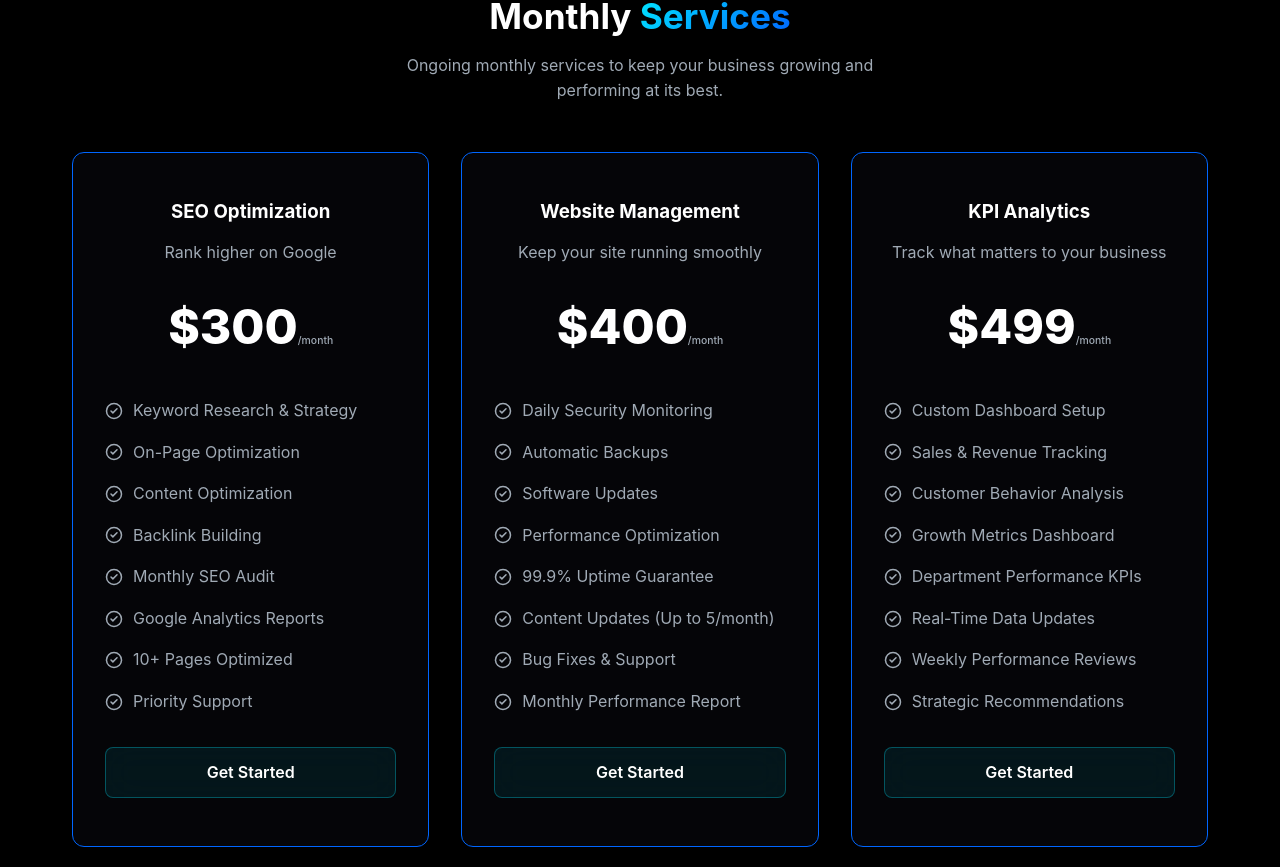
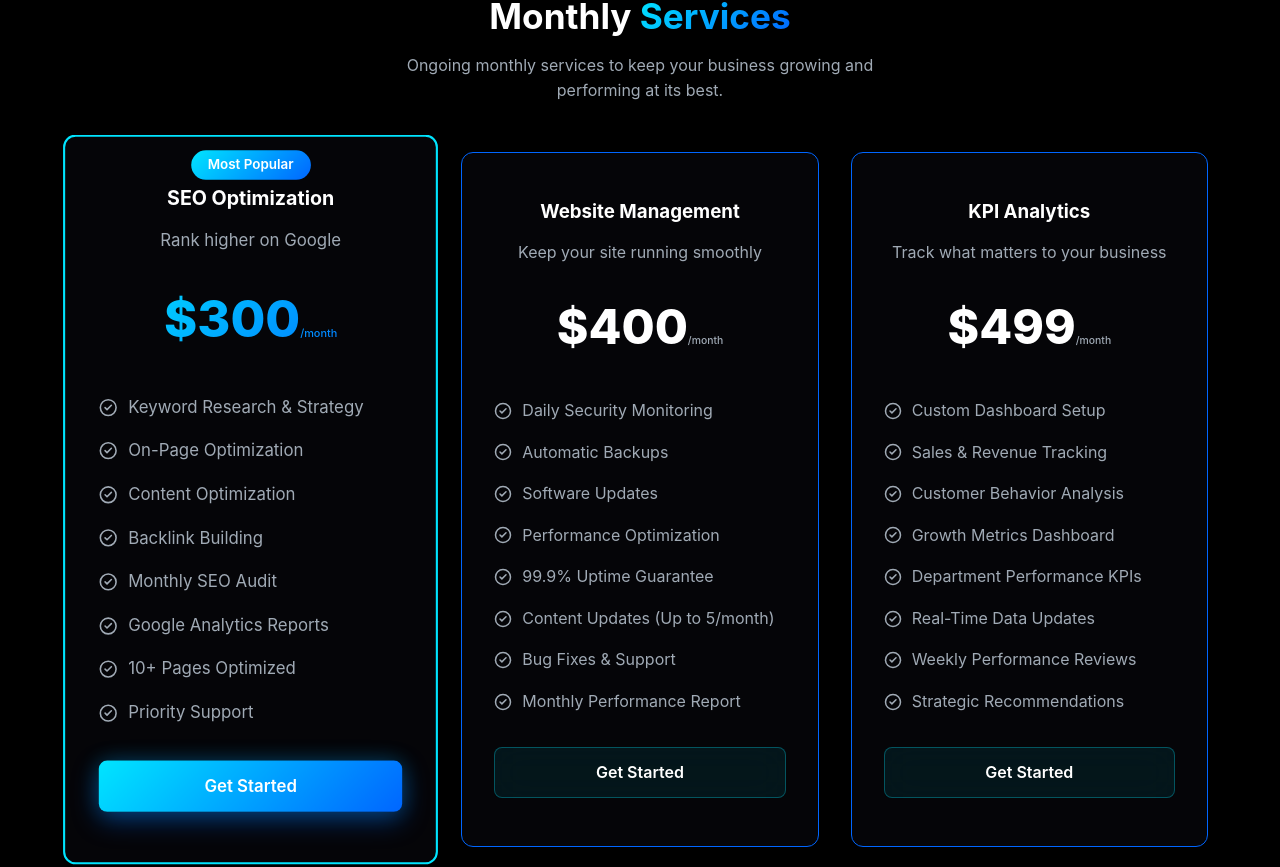
Before and after one commit to rafagax/proyecto-web, a React (Vite) app: page /pricing in a window 1280 px wide. Shown: the part 1406-2273 px from the top of the page. Built offline with nearby package versions, Linux system fonts and the light colour scheme.

Commit message:
Update Pricing.jsx

```diff
--- a/src/pages/Pricing.jsx
+++ b/src/pages/Pricing.jsx
@@ -100,11 +100,12 @@ const Pricing = () => {
             </p>
 
             <div className="pricing-grid">
-              {/* SEO Service */}
-              <div className="pricing-card">
+              {/* SEO Service — Most Popular */}
+              <div className="pricing-card popular">
+                <div className="popular-badge">Most Popular</div>
                 <h3>SEO Optimization</h3>
                 <p style={{ color: 'var(--text-secondary)' }}>Rank higher on Google</p>
-                <div className="price-amount">$300<span style={{ fontSize: '0.65rem', color: 'var(--text-secondary)', fontWeight: '500' }}>/month</span></div>
+                <div className="price-amount text-gradient">$300<span style={{ fontSize: '0.65rem', color: 'var(--text-secondary)', fontWeight: '500' }}>/month</span></div>
                 <ul className="price-features">
                   <li><CheckCircle2 size={18} /> Keyword Research & Strategy</li>
                   <li><CheckCircle2 size={18} /> On-Page Optimization</li>
@@ -115,7 +116,7 @@ const Pricing = () => {
                   <li><CheckCircle2 size={18} /> 10+ Pages Optimized</li>
                   <li><CheckCircle2 size={18} /> Priority Support</li>
                 </ul>
-                <Link to="/contact" className="btn btn-secondary" style={{ width: '100%', marginTop: 'auto' }}>Get Started</Link>
+                <Link to="/contact" className="btn btn-primary" style={{ width: '100%', marginTop: 'auto' }}>Get Started</Link>
               </div>
 
               {/* Website Management Service */}
```
